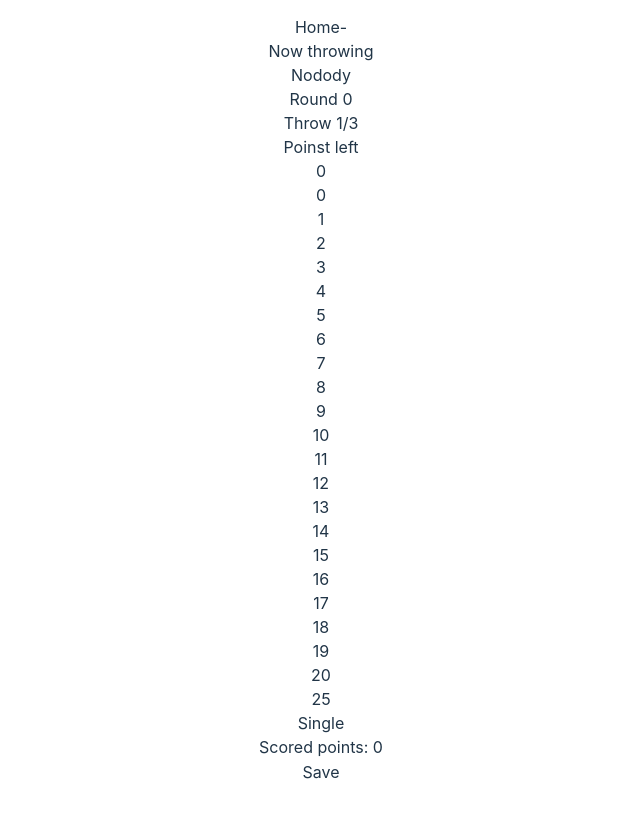
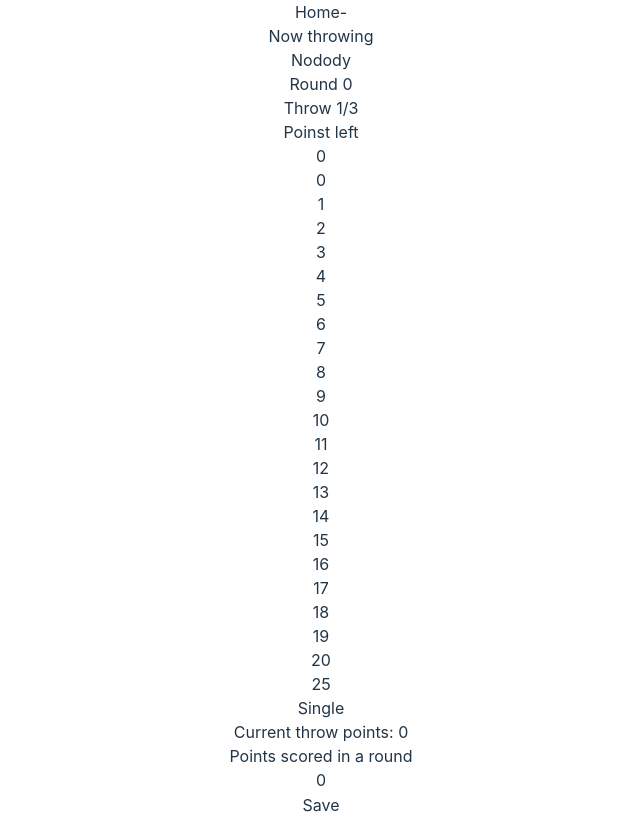
Before and after one commit to tpietka/dart-me, a Vue app: page /dart/select-points in a window 1280 px wide. Shown: the whole page, without its empty margins (319-959 px from the left). Built offline with nearby package versions, Linux system fonts and the light colour scheme.

Commit message:
Add displaying points scored in a round

```diff
--- a/src/components/PointsScored.vue
+++ b/src/components/PointsScored.vue
@@ -3,7 +3,7 @@ defineProps<{ pointsScored: number }>();
 </script>
 <template>
   <div>
-    <div class="text-sm">Poinst scored</div>
+    <slot><div class="text-sm">Points scored in a round</div></slot>
     <div class="text-2xl font-medium">
       {{ pointsScored }}
     </div>
--- a/src/pages/PlayerRoundReview.vue
+++ b/src/pages/PlayerRoundReview.vue
@@ -27,7 +27,9 @@ const nextPlayer = () => {
   <dart-board :points="currentPlayer?.throwPoints" />
   <round-throws :dart-throws="currentPlayer?.throwPoints" />
   <div class="flex justify-between">
-    <points-scored :points-scored="currentPlayer?.scoredPoints.value" />
+    <points-scored :points-scored="currentPlayer?.scoredPoints.value"
+      >Points scored</points-scored
+    >
     <points-left :points-left="currentPlayer?.pointsLeft.value" />
   </div>
   <div class="mt-4 border border-red-500 p-2" v-if="getMessage()">
--- a/src/pages/SelectThrowPoints.vue
+++ b/src/pages/SelectThrowPoints.vue
@@ -3,6 +3,7 @@ import { useRouter } from "vue-router";
 import { useGameStore } from "../stores/game";
 import { DartThrow, IDartThrow } from "../classes/DartThrow";
 import { computed, ref, toRefs } from "vue";
+import PointsScored from "../components/PointsScored.vue";
 import BaseButton from "../components/common/BaseButton.vue";
 import ThrowPoints from "../components/ThrowPoints.vue";
 import ThrowMultiplier from "../components/ThrowMultiplier.vue";
@@ -83,7 +84,11 @@ const score = computed(() => {
     >
   </div>
   <div class="my-4">
-    {{ `Scored points: ${score}` }}
+    {{ `Current throw points: ${score}` }}
   </div>
+  <points-scored
+    class="mb-3"
+    :points-scored="currentPlayer?.scoredPoints.value"
+  />
   <base-button @click="saveThrow()">Save</base-button>
 </template>
```
